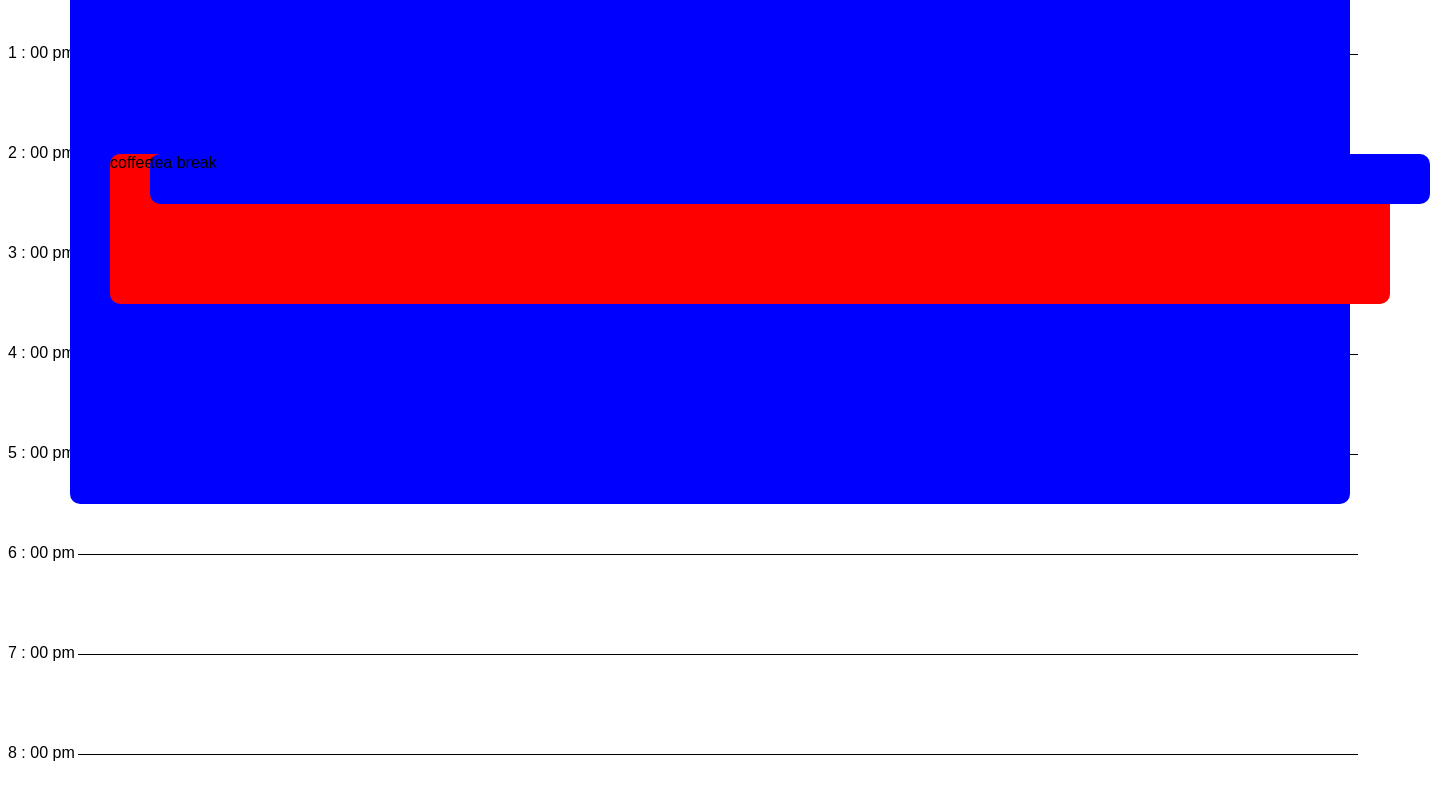
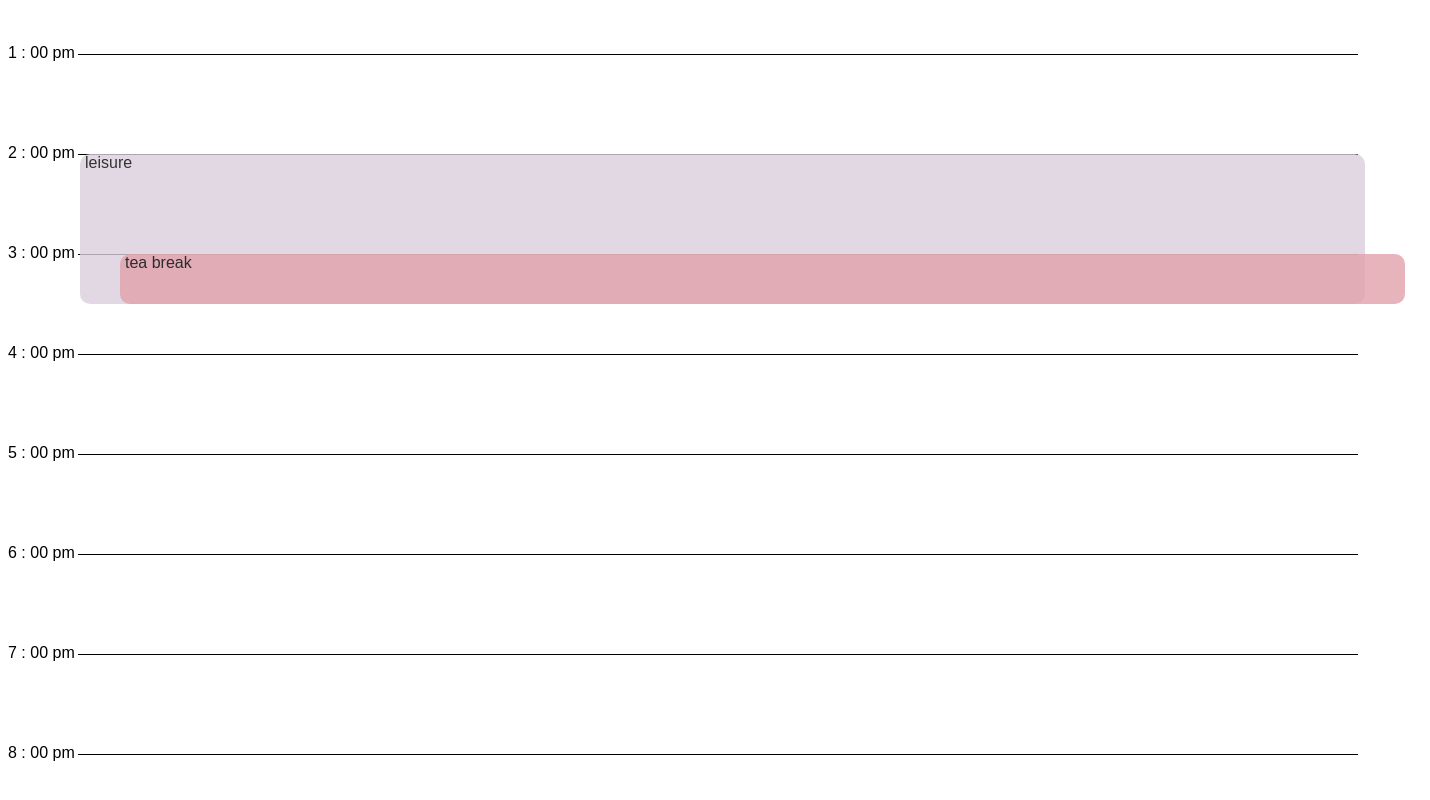
Before and after one commit to ArulValan/event-scheduler, a website built with Parcel: page index.html in a window 1280 px wide. Shown: the part 1246-2046 px from the top of the page, 1430 px wide, since content can reach past the window. Built offline with nearby package versions, Linux system fonts and the light colour scheme.

Commit message:
styles updated

```diff
--- a/src/index.js
+++ b/src/index.js
@@ -68,7 +68,7 @@ function getXposition(usedIntervals, startY, endY) {
       xPosition += 40;
     }
   });
-  return xPosition + 70;
+  return xPosition + 80;
 }
 
 function getYfromTimeString(timeString) {
@@ -91,22 +91,22 @@ generateTimeLabels(containers.datalabelContainer, containers.markerContainer);
 
 const tasks = [
   {
-    label: "thoongu da",
-    startTime: "1:00 am",
-    endTime: "5:30 pm",
-    color: "blue"
+    label: "sleep",
+    startTime: "0:00 am",
+    endTime: "5:30 am",
+    color: "#697586"
   },
   {
-    label: "coffee break",
+    label: "leisure",
     startTime: "2:00 pm",
     endTime: "3:30 pm",
-    color: "red"
+    color: "#DACFDD"
   },
   {
     label: "tea break",
-    startTime: "2:00 pm",
-    endTime: "2:30 pm",
-    color: "blue"
+    startTime: "3:00 pm",
+    endTime: "3:30 pm",
+    color: "#E1A2AB"
   }
 ];
 for (let taskIdx in tasks) {
--- a/src/styles.css
+++ b/src/styles.css
@@ -15,4 +15,6 @@ body {
   background-color: red;
   width: 100%;
   border-radius: 10px;
+  padding-left: 5px;
+  opacity: 0.8;
 }
```
